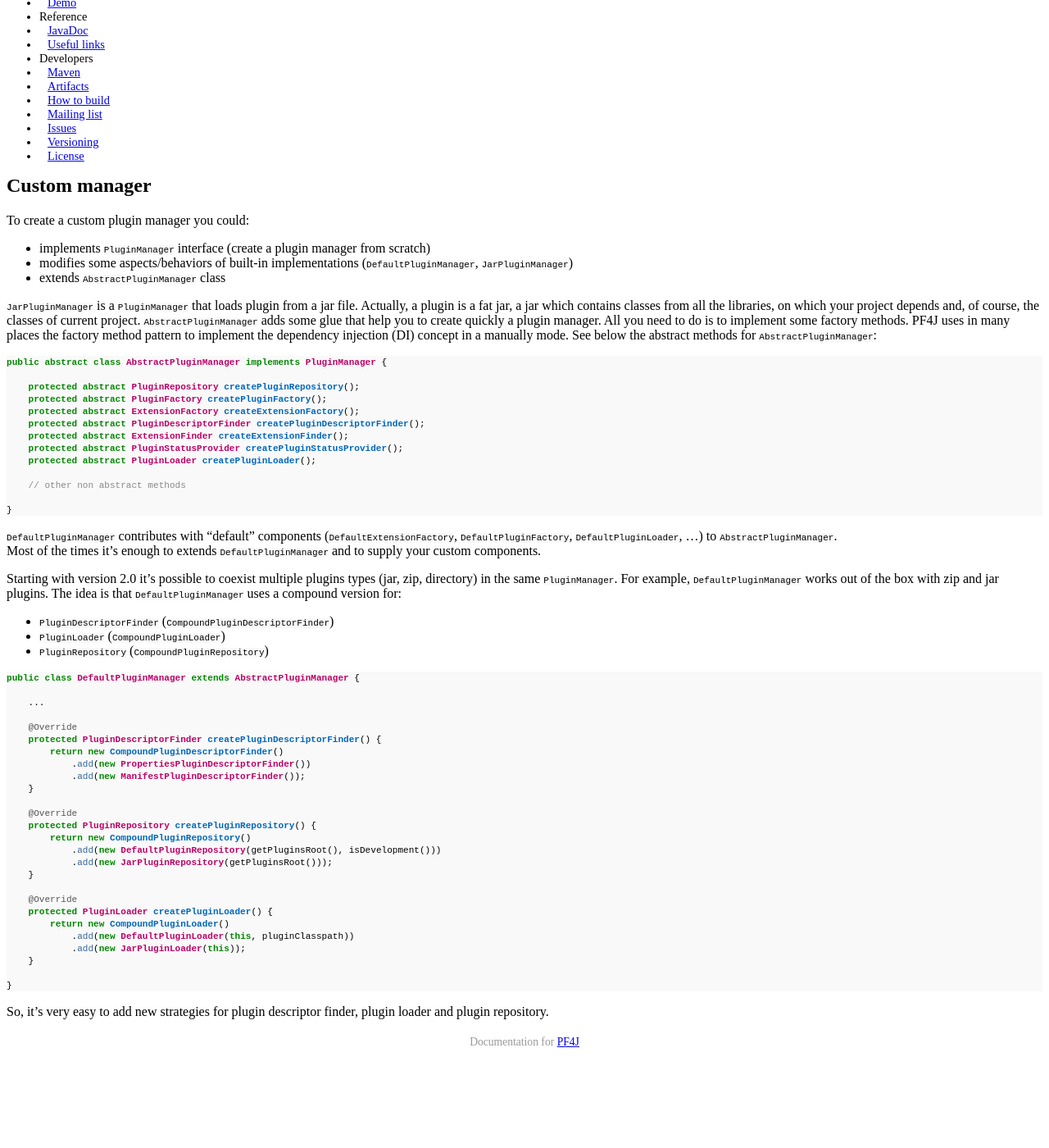
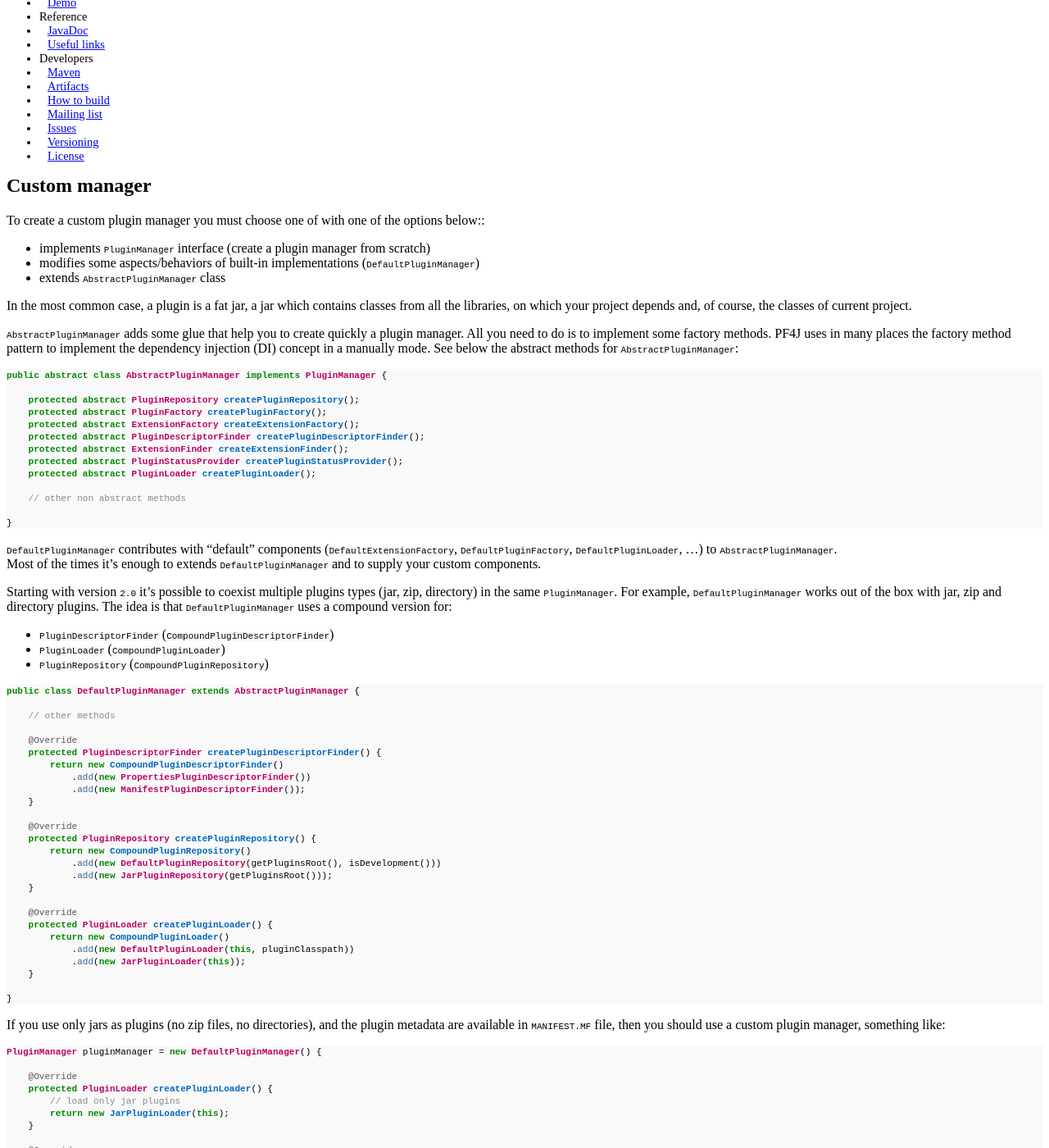
Before and after one commit to pf4j/pf4j.github.io, a Jekyll site: the page built from _posts/2018-01-23-custom-manager.md, in a window 1280 px wide and 1400 px high, scrolled down 342 px. Shown: the whole window at 82% size. Built offline with Jekyll 4.4.1, drawn with Linux system fonts in a browser that asks for light colours; a style sheet for code colours, icons or effects is not loaded; before the commit the page ends 1641 px from its top, so only the background shows below that; some of the changed text lies outside the part shown.

Commit message:
Update custom manager section

````diff
--- a/_posts/2018-01-23-custom-manager.md
+++ b/_posts/2018-01-23-custom-manager.md
@@ -6,14 +6,14 @@ date: 2018-01-23 20:27:36
 order: 25
 ---
 
-To create a custom plugin manager you could:
+To create a custom plugin manager you must choose one of with one of the options below::
 
 * implements `PluginManager` interface (create a plugin manager from scratch)
-* modifies some aspects/behaviors of built-in implementations (`DefaultPluginManager`, `JarPluginManager`)
+* modifies some aspects/behaviors of built-in implementations (`DefaultPluginManager`)
 * extends `AbstractPluginManager` class
 
-`JarPluginManager` is a `PluginManager` that loads plugin from a jar file. Actually, a plugin is a fat jar, a jar which contains classes from all the libraries,
-on which your project depends and, of course, the classes of current project.
+In the most common case, a plugin is a fat jar, a jar which contains classes from all the libraries, on which your project depends and, of course, the classes of current project.
+
 `AbstractPluginManager` adds some glue that help you to create quickly a plugin manager. All you need to do is to implement some factory methods.
 PF4J uses in many places the factory method pattern to implement the dependency injection (DI) concept in a manually mode.
 See below the abstract methods for `AbstractPluginManager`:
@@ -37,8 +37,8 @@ public abstract class AbstractPluginManager implements PluginManager {
 `DefaultPluginManager` contributes with "default" components (`DefaultExtensionFactory`, `DefaultPluginFactory`, `DefaultPluginLoader`, ...) to `AbstractPluginManager`.
 Most of the times it's enough to extends `DefaultPluginManager` and to supply your custom components.
 
-Starting with version 2.0 it's possible to coexist multiple plugins types (jar, zip, directory) in the same `PluginManager`.
-For example, `DefaultPluginManager` works out of the box with zip and jar plugins. The idea is that `DefaultPluginManager` uses a compound version for:
+Starting with version `2.0` it's possible to coexist multiple plugins types (jar, zip, directory) in the same `PluginManager`.
+For example, `DefaultPluginManager` works out of the box with jar, zip and directory plugins. The idea is that `DefaultPluginManager` uses a compound version for:
 
 - `PluginDescriptorFinder` (`CompoundPluginDescriptorFinder`)
 - `PluginLoader` (`CompoundPluginLoader`)
@@ -47,7 +47,7 @@ For example, `DefaultPluginManager` works out of the box with zip and jar plugin
 ```java
 public class DefaultPluginManager extends AbstractPluginManager {
 
-    ...
+    // other methods
 
     @Override
     protected PluginDescriptorFinder createPluginDescriptorFinder() {
@@ -73,4 +73,24 @@ public class DefaultPluginManager extends AbstractPluginManager {
 }
 ```
 
+If you use only jars as plugins (no zip files, no directories), and the plugin metadata are available in `MANIFEST.MF` file, then you should use a custom plugin manager, something like:
+
+```java
+PluginManager pluginManager = new DefaultPluginManager() {
+
+    @Override
+    protected PluginLoader createPluginLoader() {
+        // load only jar plugins
+        return new JarPluginLoader(this);
+    }
+
+    @Override
+    protected PluginDescriptorFinder createPluginDescriptorFinder() {
+        // read plugin descriptor from jar's manifest
+        return new ManifestPluginDescriptorFinder();
+    }
+
+};
+```
+
 So, it's very easy to add new strategies for plugin descriptor finder, plugin loader and plugin repository.
````
